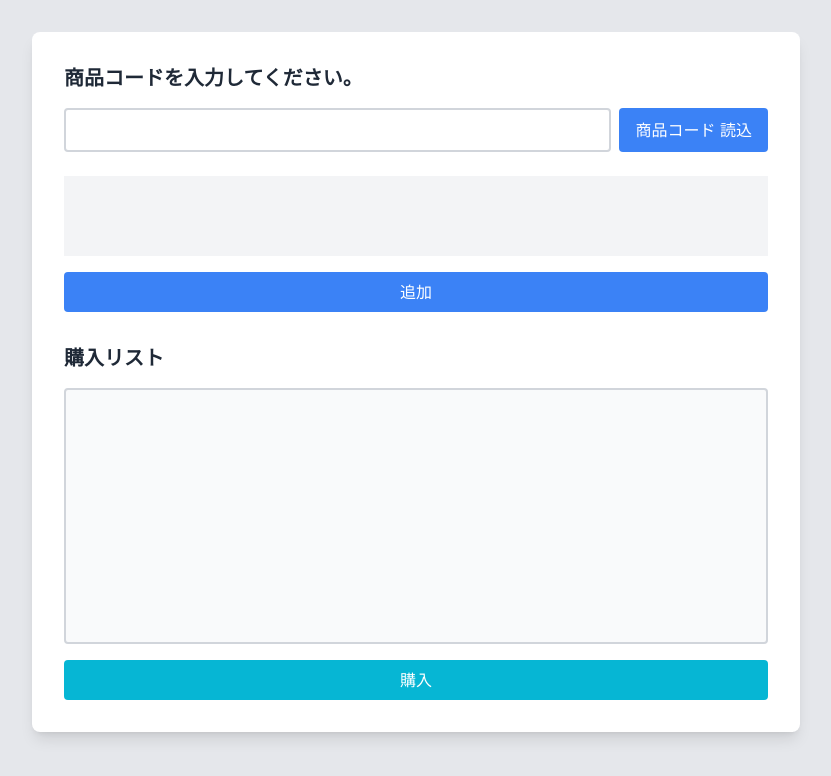
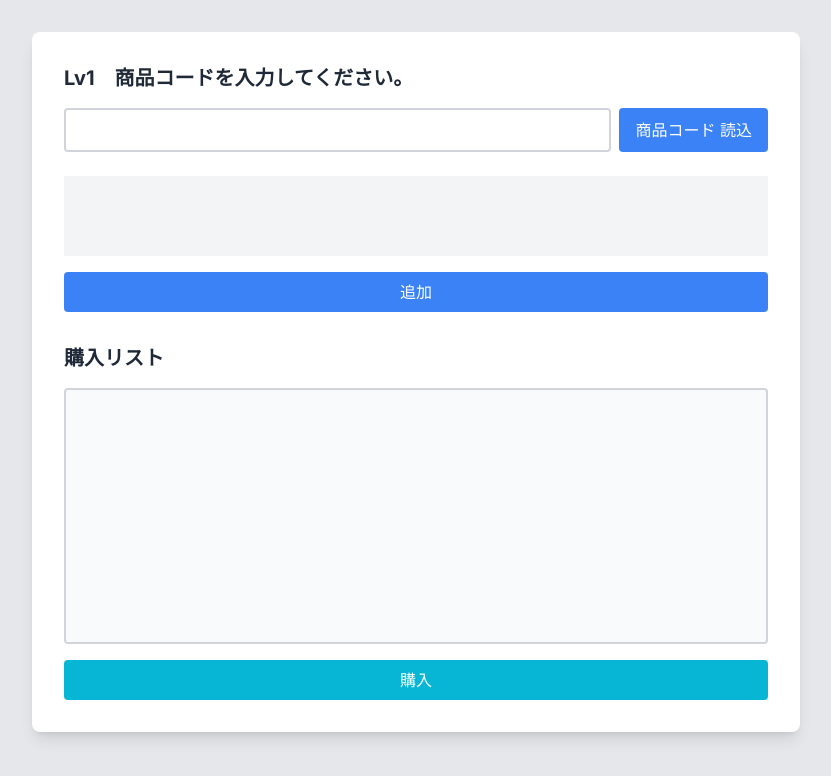
Before and after one commit to IwamuraHayato/Step4_POS-APP_front, a Next.js app: page / in a window 1280 px wide. Shown: the top 776 px of the page, without its empty margins (224-1055 px from the left). Built offline with nearby package versions, Linux system fonts and the light colour scheme.

Commit message:
Lv 1ブランチ作成

```diff
--- a/src/app/page.jsx
+++ b/src/app/page.jsx
@@ -72,7 +72,7 @@
   return (
     <div className="flex flex-col items-center bg-gray-200 min-h-screen p-8">
       <div className="w-full max-w-3xl bg-white shadow-lg rounded-lg p-8">
-        <h1 className="text-xl font-bold mb-4">商品コードを入力してください。</h1>
+        <h1 className="text-xl font-bold mb-4">Lv1　商品コードを入力してください。</h1>
         <div className="flex flex-col sm:flex-row gap-2 mb-6">
           <input
             type="number"
```
